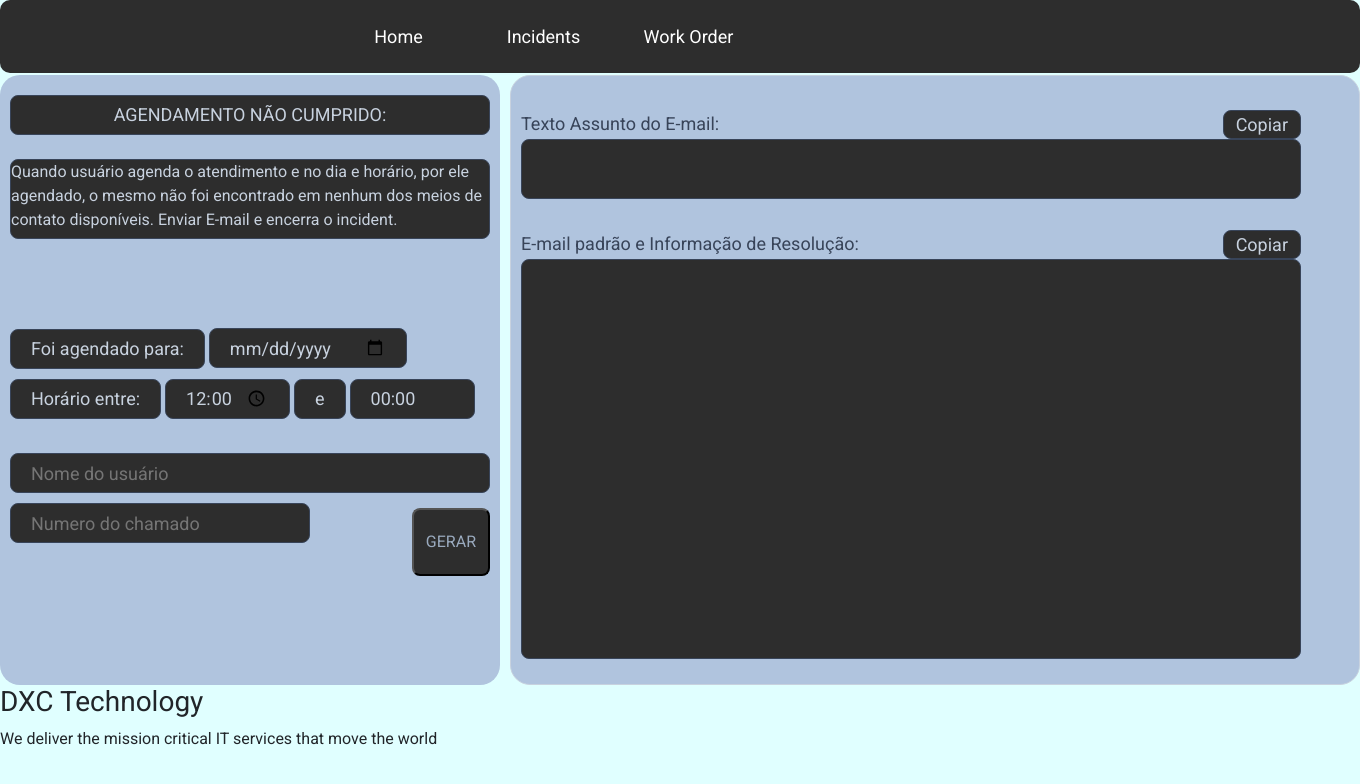
After one commit to JeremiasFarizeli/DXCRemake2022, a PHP site: page /front/002_agendamentoNaoCumprido.php in a window 1360 px wide. The commit adds this page. Shown: the top 784 px of the page. Run offline with PHP 8.4, Linux system fonts and the light colour scheme.

Commit message:
Criado página de Agendamento não cumprido

```diff
--- a/css/style.css
+++ b/css/style.css
@@ -476,4 +476,19 @@ input {
 }
 
 
+
 /************************************** Fim CSS pagina PcaaS Bateria ************************************************/
+/************************************** inicio CSS pagina agendamento não cumprido ************************************************/
+
+#dxc-textarea-emailPadrao-NaoCumprido{
+    background-color: #2d2d2d;
+    border: 1px solid #384459;
+    border-radius: 8px;
+    width: 100%;
+    color: #c8d2df;
+    height: 400px;
+    resize: none;
+}
+
+
+/************************************** Fim CSS pagina agendamento não cumprido ************************************************/
--- /dev/null
+++ b/front/002_agendamentoNaoCumprido.php
@@ -0,0 +1,92 @@
+<?php
+    include("header.php");
+?>
+
+
+<script src="../js/002_agendamentoNaoCumprido.js"></script>
+
+
+
+<!-- Inicio do container central -->
+<div>
+    <section>
+        <div class="dxc-card-left">
+            <aside>
+                <div>
+
+                    <label class="dxc-label2" for="">AGENDAMENTO NÃO CUMPRIDO:</label><br>
+                    <br>
+
+                    <div>
+                        <textarea class="texto2" cols="30"
+                            rows="10">Quando usuário agenda o atendimento e no dia e horário, por ele agendado, o mesmo não foi encontrado em nenhum dos meios de contato disponíveis. Enviar E-mail e encerra o incident.</textarea>
+                    </div>
+
+
+                    <br><br><br>
+                    <label class="dxc-label" for="">Foi agendado para:</label>
+                    <input class="dxc-input-date" id="dxc-input-date" type="date">
+
+                    <label class="dxc-label">Horário entre:</label>
+                    <input class="dxc-input-hora" id="dxc-input-hora-inicio" onblur="setHoraFinal()" value="00:00"
+                        type="time" min="00:00" max="23:00" required>
+                    <label class="dxc-label">e</label>
+                    <input class="dxc-input-hora" id="dxc-input-hora-final" value="00:00" type="text"
+                        placeholder="00:00" disabled>
+
+                    <br>
+
+
+
+                    <br>
+                    <input class="dxc-input-text" id="dxc-input-userName" type="text" placeholder="Nome do usuário">
+
+                    <div>
+
+                        <input style="width: 300px;" class="dxc-input-text" id="numChamado" type="text"
+                            placeholder="Numero do chamado">
+
+                        <div class="dxc-poisition-right">
+                            <button class="btnGerar" class="btnGerar-info"
+                                onclick="dxcFunctionUserNotFound()">GERAR</button>
+                        </div>
+
+
+                    </div>
+
+
+
+                </div>
+            </aside>
+        </div>
+        <div class="dxc-card-right ">
+            <aside>
+                <div>
+
+
+                    <div class="div-texto3"><br>
+                        <label class="dxc-label3"> Texto Assunto do E-mail:</label>
+                        <label class="copyButton" onclick="copiarTextoAssuntoEmail()">Copiar</label>
+                        <textarea class="texto3" name="" id="dxc-text-assuntoEmail" cols="30" rows="10"></textarea>
+                    </div>
+
+                    <div class="div-texto4"><br>
+                        <label class="dxc-label3"> E-mail padrão e Informação de Resolução:</label>
+                        <label class="copyButton" onclick="copiarTextoEmailPadrao()">Copiar</label>
+                        <textarea class="texto4" name="" id="dxc-textarea-emailPadrao-NaoCumprido" cols="30"
+                            rows="10"></textarea>
+                    </div>
+
+
+                </div>
+            </aside>
+        </div>
+    </section>
+</div> <!-- Fim do container central -->
+
+
+
+
+<?php
+    include("footer.php");
+?>
--- a/front/menu.php
+++ b/front/menu.php
@@ -39,7 +39,7 @@
                         <div class="sub-menu-2">
                             <ul>
                                 <li><a href="002_incidentResolved.php">Resolved</a></li>
-                                <li><a href="index.php">Agendamento não cumprido</a></li>
+                                <li><a href="002_agendamentoNaoCumprido.php">Agendamento não cumprido</a></li>
                                 <li><a href="index.php">3 Strikes</a></li>
                             </ul>
                         </div>
--- /dev/null
+++ b/js/002_agendamentoNaoCumprido.js
@@ -0,0 +1,105 @@
+// Iniciao do Bloco de codigo para exibir data e hora atualizados
+
+var dataHora;
+var zeroFill = n => { return ('0' + n).slice(-2); }
+// Cria intervalo
+var interval = setInterval(() => {
+    var now = new Date();
+    dataHora = zeroFill(now.getUTCDate()) + '/' + zeroFill((now.getMonth() + 1)) + ' às ' + zeroFill(now.getHours()) + ':' + zeroFill(now.getMinutes());
+    // Exibe na tela usando a div#data-hora
+    //console.log(dataHora);
+}, 1000);
+// Fim do Bloco de codigo para exibir data e hora atualizados
+
+//variáveis globais:
+
+let horaSomada
+
+
+function setHoraFinal() {
+    let horaRecebida = document.getElementById("dxc-input-hora-inicio").value
+    let horaSplit = horaRecebida.split(":")
+    let hora = horaSplit["0"]
+    let minuto = horaSplit["1"]
+    horaSomada = 0
+
+    let horaInt = parseInt(hora) + 1
+
+    horaSomada = `${horaInt}:${minuto}`
+    document.getElementById("dxc-input-hora-final").value = horaSomada
+}
+
+// INICIO BLOCO DE FUNÇÕES PARA COPIAR TEXTOS PÁGINA USUÁRIO NÃO ENCONTRADO
+function copiarTextoAssuntoEmail() {
+    let textoCopiado = document.getElementById("dxc-text-assuntoEmail");
+    textoCopiado.select();
+    textoCopiado.setSelectionRange(0, 99999)
+    document.execCommand("copy");
+}
+function copiarTextoEmailPadrao() {
+    let textoCopiado = document.getElementById("dxc-textarea-emailPadrao-NaoCumprido");
+    textoCopiado.select();
+    textoCopiado.setSelectionRange(0, 99999)
+    document.execCommand("copy");
+}
+// FIM BLOCO DE FUNÇÕES PARA COPIAR TEXTOS PÁGINA USUÁRIO NÃO ENCONTRADO
+
+
+
+
+//  FUNÇÃO BOTÃO GERAR PAGINA USER NOT FOUND
+function dxcFunctionUserNotFound() {
+
+    // COLETA DADOS DA PAGINA USUÁRIO NÃO ENCONTRADO
+    let horaInicio = document.getElementById("dxc-input-hora-inicio").value
+    let horaFinal = document.getElementById("dxc-input-hora-final").value
+    let userName = document.getElementById("dxc-input-userName").value
+    let numChamado = document.getElementById("numChamado").value
+
+    let dataAgendamento = document.getElementById("dxc-input-date").value;
+    let str2 = dataAgendamento;
+    let mes2 = str2.slice(5, 7);
+    let dia2 = str2.slice(8, 10);
+    let dataFormatada = dia2 + "/" + mes2;
+
+
+    // FORMANDO AS STRINGS
+
+    // **********************************************************************
+    let emailPadrao =
+`Prezado(a), ${userName}
+
+Seu chamado está sendo encerrado pois no agendamento solicitado para dia ${dataFormatada} às ${horaFinal} não conseguimos localiza-lo (a).
+
+Caso o problema persista, não se preocupe, basta entrar em contato pelos canais de atendimento Virtual ou não sendo possível remotamente, você também pode agendar atendimento no lounge presencial conforme links abaixo que o atendimento será realizado normalmente.
+
+Link lounge Virtual:
+https://apps.powerapps.com/play/e/f9e84079-acdf-4292-8311-457e5647c4b5/a/47642e54-b64a-42cb-94ef-cb66069cb0c0?tenantId=7893571b-6c2c-4cef-b4da-7d4b266a0626#
+
+Link lounge Presencial:
+https://outlook.office365.com/owa/calendar/ITServicesLoungeEspritoSanto@globalvale.onmicrosoft.com/bookings/
+
+
+Atenciosamente,
+Equipe DXC
+
+`
+    // **********************************************************************
+
+    let assuntoEmail = `IMPORTANTE - Encerramento do chamado ${numChamado}`
+
+    // **********************************************************************
+
+
+    //CAMPO ASSUNTO DO EMAIL
+    document.getElementById("dxc-text-assuntoEmail").value = assuntoEmail
+    //TEXTO CORPO DO EMAIL
+    document.getElementById("dxc-textarea-emailPadrao-NaoCumprido").value = emailPadrao
+
+
+    // ZERANDO OS CAMPOS.
+    email = document.getElementById("dxc-input-userEmail").value = ""
+    userName = document.getElementById("dxc-input-userName").value = ""
+    numChamado = document.getElementById("numChamado").value = ""
+}
+//  FIM DA FUNÇÃO BOTÃO GERAR PAGINA USER NOT FOUND
```
Also changed, not shown: front/001_agendamentotipo3.php (+6 -6 lines).
